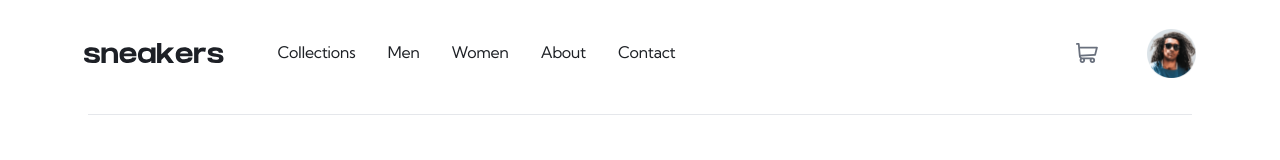
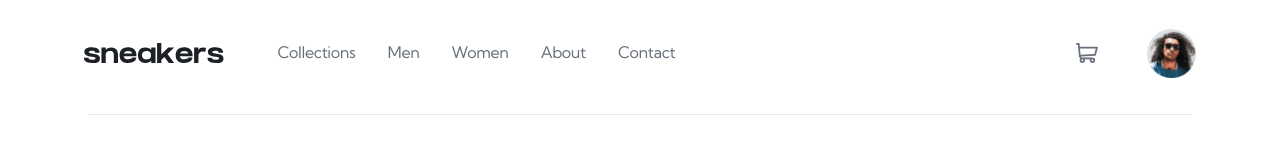
Before and after one commit to adityaphasu/ecommerce-product-page, a React (Vite) app: page / in a window 1280 px wide. Shown: the top 160 px of the page. Built offline with nearby package versions, Linux system fonts and the light colour scheme.

Commit message:
Add hover effect and selected indicator to menu items

```diff
--- a/src/components/Header/Menu.jsx
+++ b/src/components/Header/Menu.jsx
@@ -6,10 +6,13 @@ import { links } from "../../constants";
 
 const Menu = () => {
   const [isOpen, setIsOpen] = useState(false);
+  const [selected, setSelected] = useState(null);
 
   const handleMenuClick = () => {
     setIsOpen((prev) => !prev);
   };
+
+  console.log(selected);
 
   return (
     <>
@@ -32,11 +35,16 @@ const Menu = () => {
           "fixed inset-0 z-20 flex h-full w-4/6 flex-col gap-4 bg-white px-6 pt-[5.6rem] transition-all duration-300 lg:static lg:flex-row lg:gap-8 lg:p-0",
           isOpen ? "-left-0" : "-left-[50rem]"
         )}>
-        {links.map((link) => (
+        {links.map((link, idx) => (
           <li
             key={link}
-            className="text-lg font-bold leading-relaxed text-very-dark-blue lg:text-base lg:font-normal lg:tracking-[-0.02em]">
+            onMouseEnter={() => setSelected(idx)}
+            onMouseLeave={() => setSelected(null)}
+            className="relative text-lg font-bold leading-relaxed text-dark-grayish-blue hover:text-very-dark-blue lg:text-base lg:font-normal lg:tracking-[-0.02em]">
             <a href="/">{link}</a>
+            {selected === idx && (
+              <span className="absolute -bottom-[3.1rem] block h-1 w-full bg-orange" />
+            )}
           </li>
         ))}
       </ul>
```
